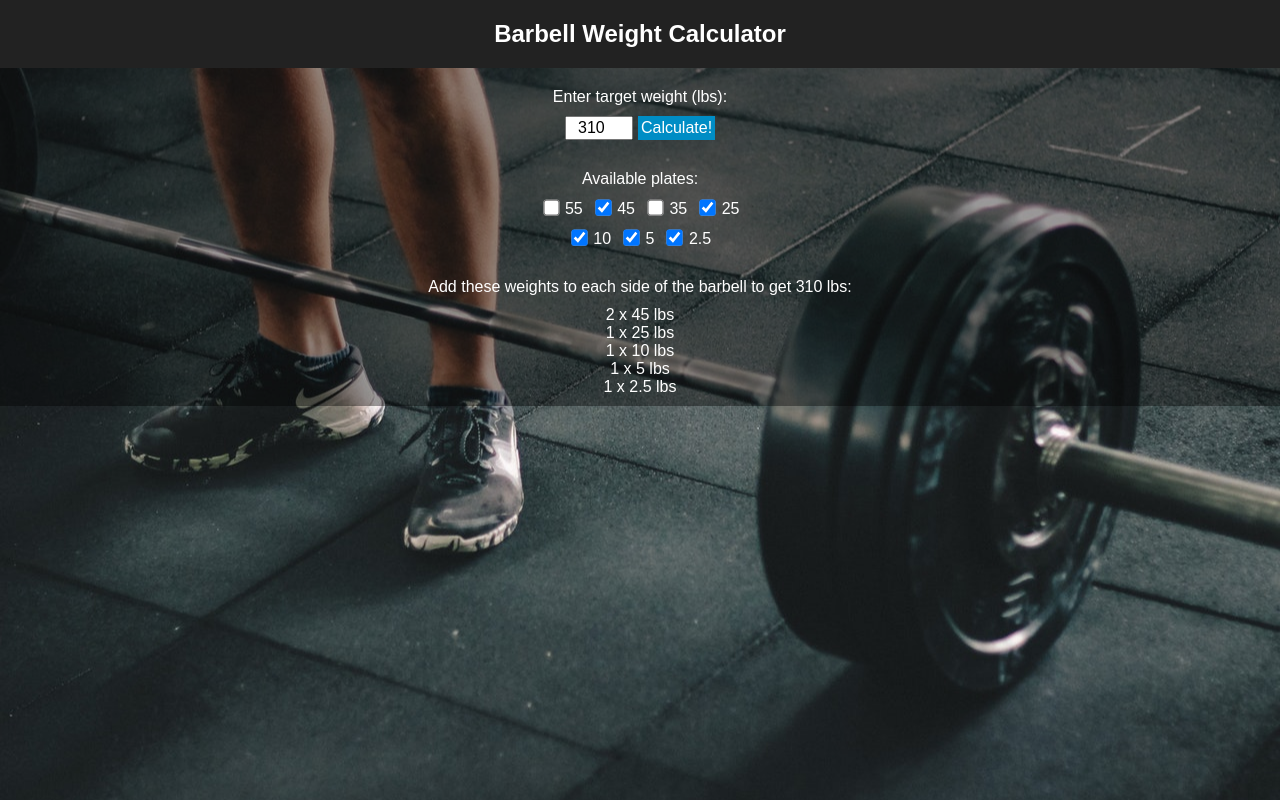
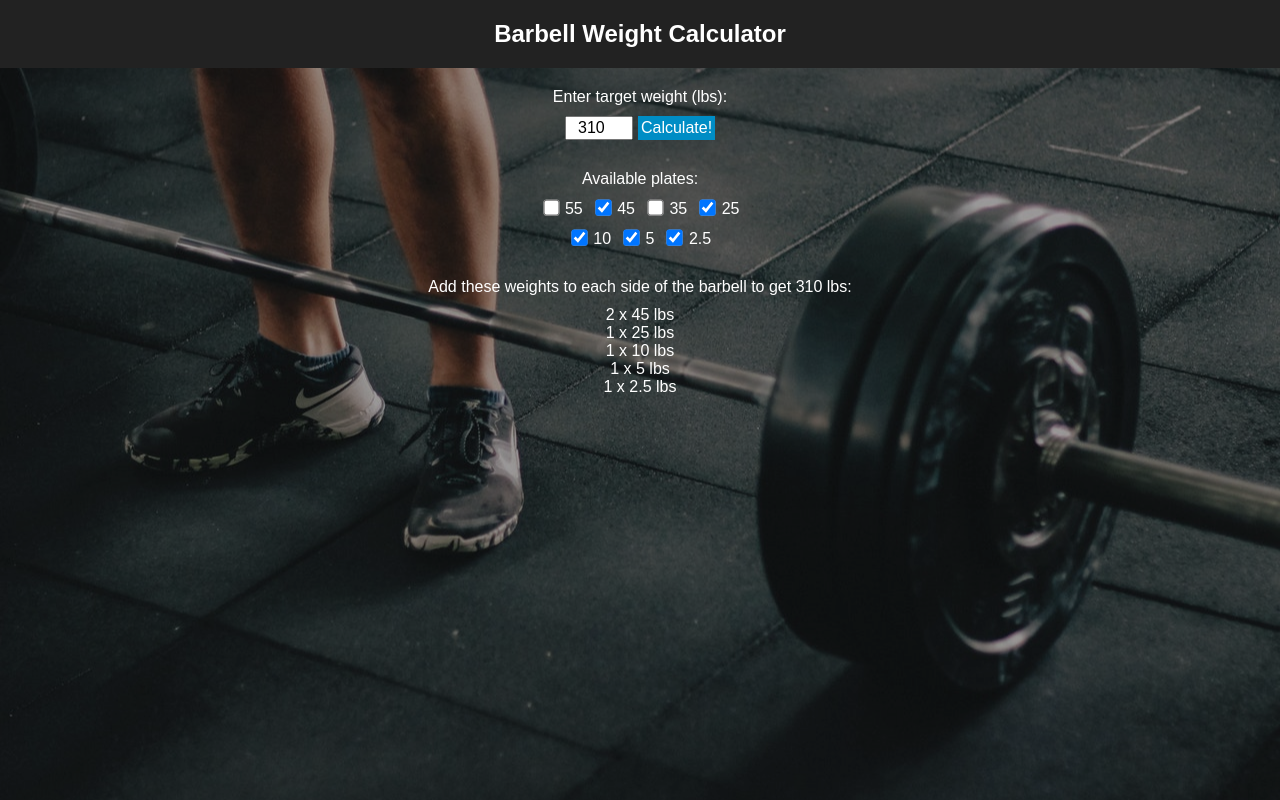
Before and after one commit to doobix/barbell, a React (Create React App) app: page / in a window 1280 px wide. Built offline with nearby package versions, Linux system fonts and the light colour scheme.

Commit message:
darken entire background

```diff
--- a/src/App.css
+++ b/src/App.css
@@ -1,3 +1,8 @@
+#root {
+  background-color: rgba(0, 0, 0, 0.39);
+  min-height: 100%;
+}
+
 .App {
   text-align: center;
   color: #FFFFFF;
@@ -15,10 +20,6 @@
 
 .content p {
   margin: 10px 0;
-}
-
-.enter-weight {
-  background-color: rgba(0, 0, 0, 0.39);
 }
 
 .enter-weight button {
@@ -54,7 +55,6 @@
 }
 
 .weight-results {
-  background-color: rgba(0, 0, 0, 0.39);
   padding: 10px 20px;
 }
 
--- a/src/index.css
+++ b/src/index.css
@@ -1,3 +1,7 @@
+html, body {
+  height: 100%;
+}
+
 body {
   margin: 0;
   padding: 0;
```
